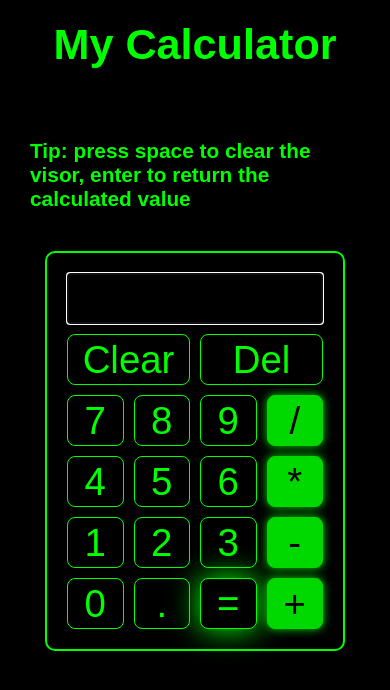
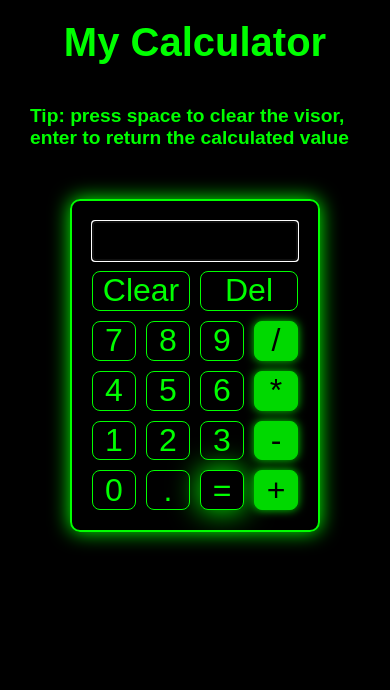
Before and after one commit to lukewood-1/my-calculator, a plain HTML site: page index.html in a window 390 px wide. Drawn offline with Linux system fonts and the light colour scheme.

Commit message:
fix: reduce dimensions even more
now it's visible from the smallest phone resultion templates on the
Dev Tools and on my HD notebook.

```diff
--- a/styles.css
+++ b/styles.css
@@ -11,25 +11,25 @@ body {
 display: flex;
 flex-flow: column;
 align-items: center;
-gap: 40px;
+gap: 20px;
 background: var(--main-color);
 }
 
 h1 {
 	padding: 20px 10px;
-	margin-bottom: 10px;
-	font-size: 2.7em;
+	font-size: 2.5em;
 	color: var(--accent-color);
 }
 
 h3 {
 	color: var(--accent-color);
-	font-size: 1.3em;
+	font-size: 1.2em;
 	padding: 0 30px;
+	margin-bottom: 30px;
 }
 
 .container {
-	width: 300px;
+	width: 250px;
 	aspect-ratio: 3 / 4;
 	padding: 20px;
 	border: 2px solid var(--accent-color);
@@ -39,6 +39,7 @@ h3 {
 	gap: 10px;
 	font-size: 2em;
 	color: var(--accent-color);
+	box-shadow: 0 0 20px var(--accent-color);
 }
 
 button {
@@ -51,7 +52,7 @@ button {
 }
 
 button, input{
-	font-size: 1.2em;
+	font-size: 1em;
 	background: var(--main-color);
 	color: var(--accent-color);
 	border: 1px solid var(--accent-color);
```
